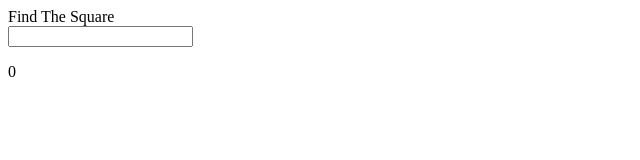
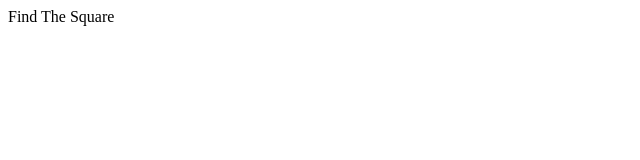
Before and after one commit to githubsouvick7/React-Children-Props---Rendering-Lists-Conditional-content-Children-prop-Con---f9i9p1njtuwc, a React app: page / in a window 1280 px wide. Shown: the top 160 px of the page, without its empty margins (0-640 px from the left). Built offline with nearby package versions, Linux system fonts and the light colour scheme.

Commit message:
Update App.js

```diff
--- a/src/components/App.js
+++ b/src/components/App.js
@@ -2,22 +2,23 @@ import React, { useState, useEffect } from 'react'
 import '../styles/App.css';
 import ChildComponent from './ChildComponent';
 const App = () => {
-  //code here
   const [inputValue, setInputValue] = useState("");
   const [square, setSquare] = useState(0);
 
-  const handlechange = (e) => {
+  const handleInputChange = (e) => {
     setInputValue(e.target.value);
     setSquare(e.target.value * e.target.value);
   };
 
   return (
-    <div id="main">
-      <ChildComponent />
-      <input id='input' onChange={handlechange} />
-      <p id='output'>{square}</p>
+    <div>
+      <ChildComponent
+        inputValue={inputValue}
+        onChange={handleInputChange}
+        square={square}
+      />
     </div>
-  )
+  );
 }
 
 
```
